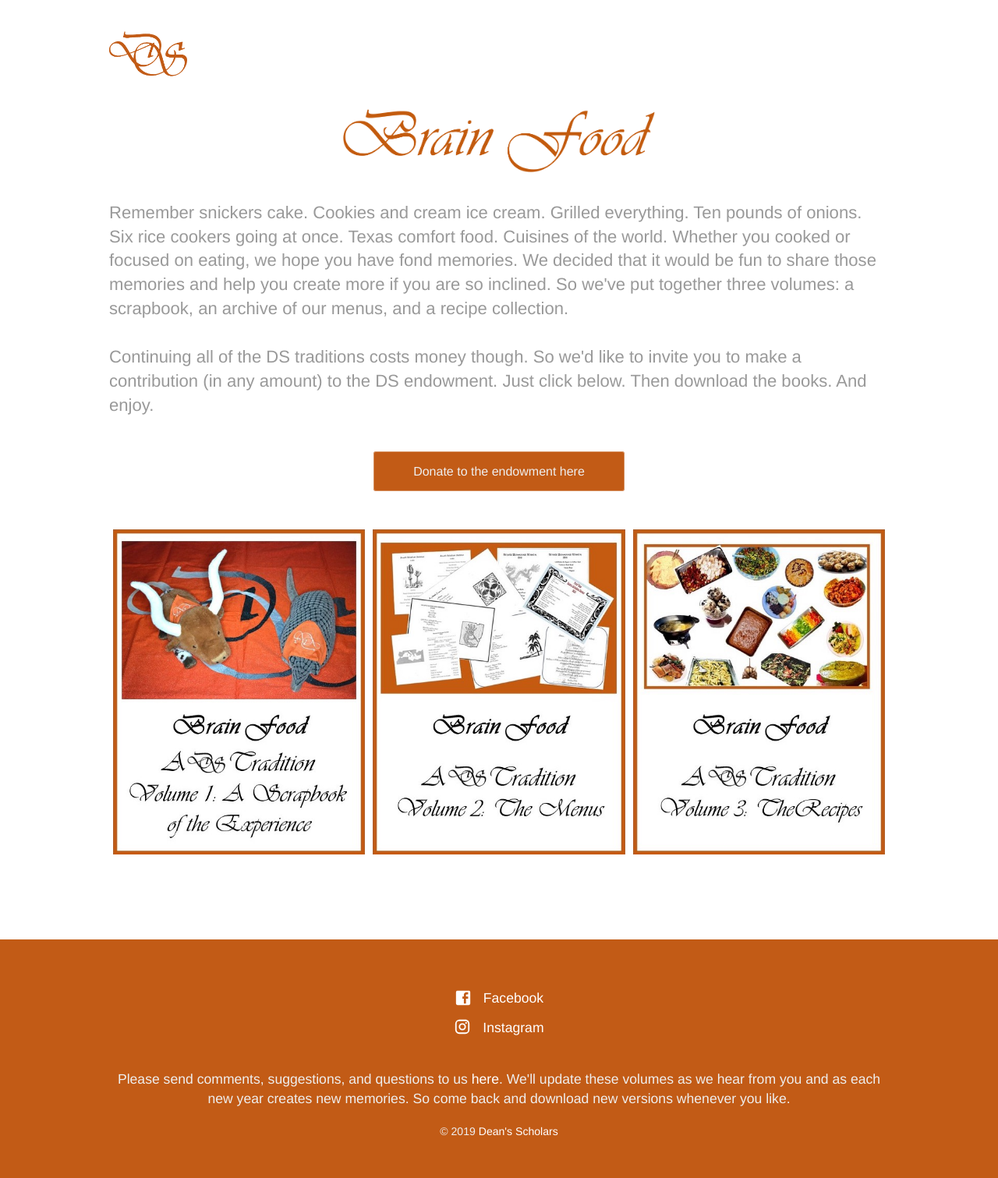
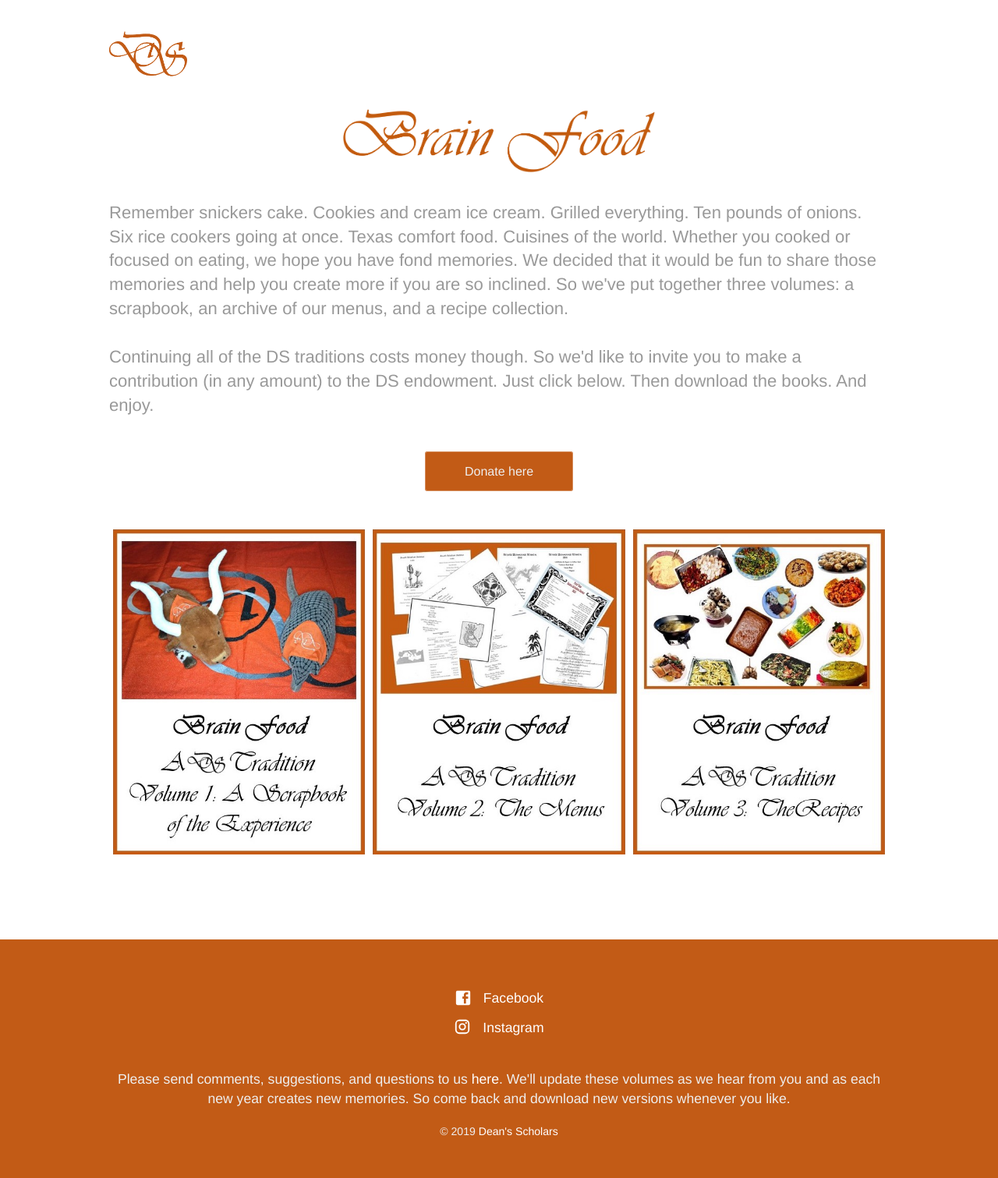
Before and after one commit to deansscholars/DS-Scrapbook, a Jekyll site: the page built from index.html, in a window 1280 px wide. Shown: the whole page at 78% size. Built offline with Jekyll 4.4.1, drawn with Linux system fonts in a browser that asks for light colours.

Commit message:
hope this fixes button text overflowing and breaking

```diff
--- a/_sass/forms.scss
+++ b/_sass/forms.scss
@@ -19,7 +19,9 @@
 	background: $secondary-brand-color;/*rgba(255,255,255,0.15);*/
 	border-radius: 3px;
 	border: 1px solid rgba(255, 255, 255, 0.3);
-	padding: 16px 50px;
+	/*padding: 16px 50px;*/
+    /* top right bottom left */
+    padding: 16px 50px 16px 50px;
 }
 
 .button.alt a:hover {
--- a/index.html
+++ b/index.html
@@ -10,7 +10,7 @@ description: Scrapbook
 		<p class="subtext editable" style="text-align:left">Remember snickers cake. Cookies and cream ice cream. Grilled everything. Ten pounds of onions. Six rice cookers going at once. Texas comfort food. Cuisines of the world. Whether you cooked or focused on eating, we hope you have fond memories. We decided that it would be fun to share those memories and help you create more if you are so inclined. So we've put together three volumes: a scrapbook, an archive of our menus, and a recipe collection.
         <br><br>
         Continuing all of the DS traditions costs money though. So we'd like to invite you to make a contribution (in any amount) to the DS endowment. Just click below. Then download the books. And enjoy.</p>
-		<div class="cta button alt"><a href="https://cns.utexas.edu/giving/giving-opportunities/undergraduate-student-support/dean-s-scholars-endowment">Donate to the endowment here</a></div>
+		<div class="cta button alt"><a href="https://cns.utexas.edu/giving/giving-opportunities/undergraduate-student-support/dean-s-scholars-endowment">Donate here</a></div>
         <!--<div class="cta button alt"><a>Picture of cover 1</a></div>
         <div class="cta button alt"><a>Picture of cover 2</a></div>
         <div class="cta button alt"><a>Picture of cover 3</a></div>-->
```
